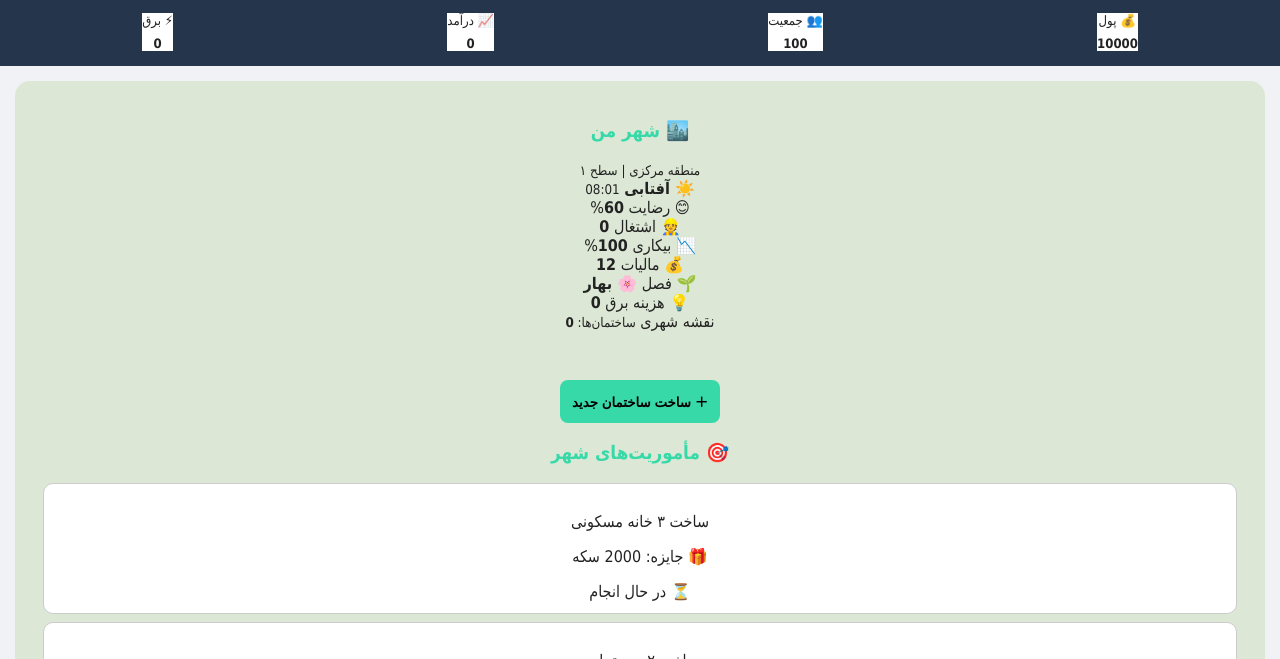
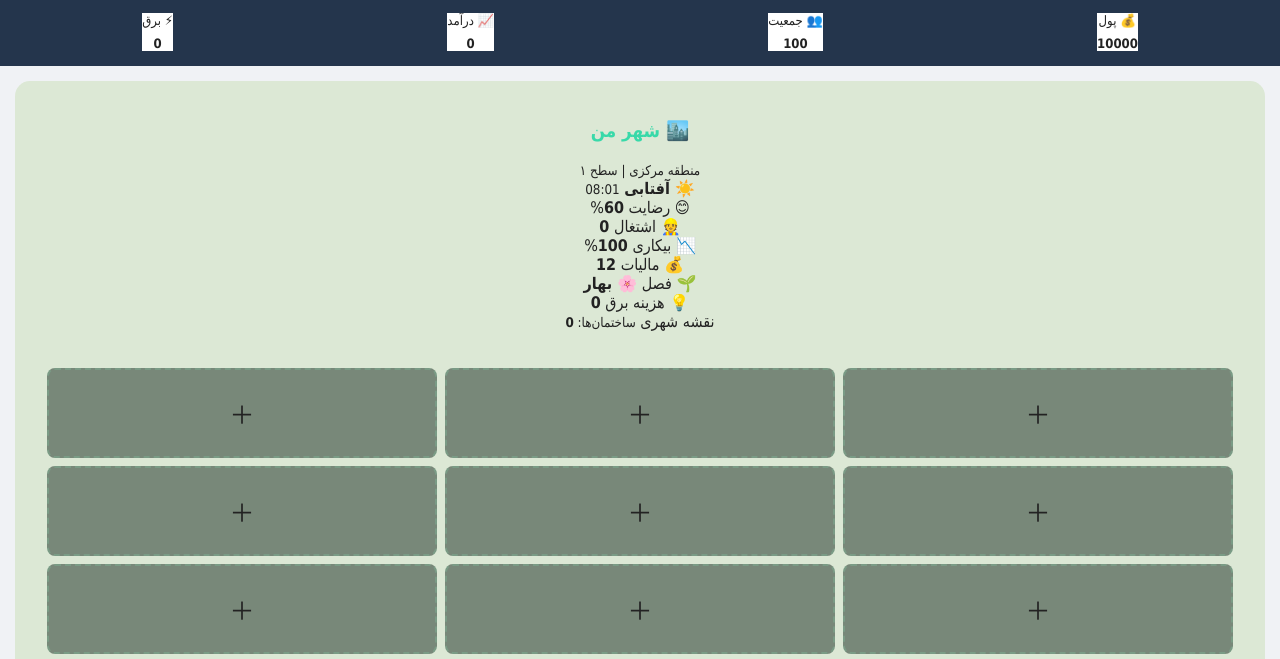
Before and after one commit to CityEmpireOfficial/city-empire, a plain HTML site: page index.html in a window 1280 px wide. Shown: the part 108-767 px from the top of the page. Drawn offline with Linux system fonts and the light colour scheme.

Commit message:
Update index.html

```diff
--- a/index.html
+++ b/index.html
@@ -241,6 +241,19 @@ body:not(.night) #header *,
 body:not(.night) .topbar * {
     color: #222222 !important;
 }
+
+.empty-plot {
+    min-height: 90px;
+    display: flex;
+    justify-content: center;
+    align-items: center;
+    background: rgba(20, 40, 30, 0.5);
+    border: 2px dashed #7a9b85;
+    border-radius: 8px;
+    color: #b5d3bd;
+    font-size: 25px;
+}
+
 
 </style>
 </head>
@@ -744,24 +757,41 @@ document.getElementById("energyCost").innerText =
 document.getElementById("weather").innerText =
  weather.icon + " " + weather.name;
 
+
   let area = document.getElementById("buildings");
 
 area.innerHTML = "";
 
-    buildings.forEach((item, index) => {
+let totalPlots = 12;
+
+for (let i = 0; i < totalPlots; i++) {
+
+    if (buildings[i]) {
+
+        let item = buildings[i];
 
         area.innerHTML += `
             <div class="building">
                 ${item.icon}
                 <p>${item.name}</p>
                 <small>سطح ${item.level}</small>
-            <button onclick="upgradeBuilding(${index})">
+                <button onclick="upgradeBuilding(${i})">
                     ارتقا
                 </button>
             </div>
         `;
 
-});
+    } else {
+
+        area.innerHTML += `
+            <div class="empty-plot">
+                ＋
+            </div>
+        `;
+
+    }
+
+}
 
 let season = getSeason();
 
```
Lines whose indentation alone changed are shown as unchanged.
